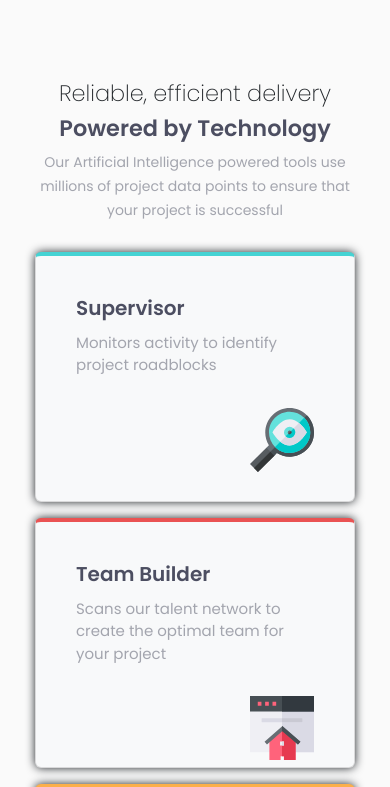
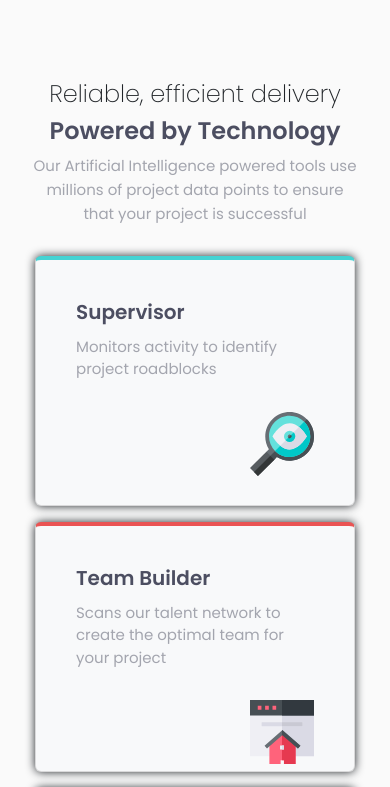
Before and after one commit to KenSparks-Dev/Four-Card-Feature-Section-Master, a website: page index.html in a window 390 px wide. Shown: the top 787 px of the page. Drawn offline with nearby package versions, Linux system fonts and the light colour scheme.

Commit message:
margin tops and title sizes

```diff
--- a/style.css
+++ b/style.css
@@ -115,16 +115,16 @@ img {
 	.title-1 {
 		font-weight: 200;
 		padding-top: 0px;
-		font-size: 1.4em;
+		font-size: 1.5em;
 	}
 	.title-2 {
-		font-size: 1.4em;
+		font-size: 1.5em;
 		font-weight: 600;
 		color: hsl(234, 12%, 34%);
 	}
 	.title-3-mobile {
 		padding-top: 10px;
-		font-size: 14px;
+		font-size: 15px;
 		display: initial;
 	}
 	.title-3 {
```
